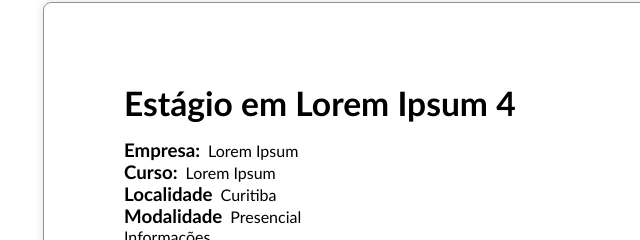
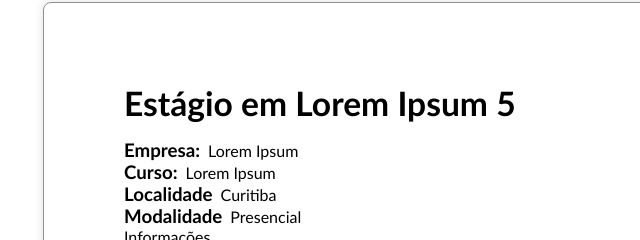
Before and after one commit to Victor-Danieleviz/ihc-vagas, a plain HTML site: page b-1/estagio5.html in a window 1280 px wide. Shown: the part 112-352 px from the top of the page, 196-836 px from the left. Drawn offline with Linux system fonts and the light colour scheme.

Commit message:
Update estagio5.html

```diff
--- a/b-1/estagio5.html
+++ b/b-1/estagio5.html
@@ -19,7 +19,7 @@
     <main class="main">
       <section class="internship-container-page">
         <div class="internship-title">
-          <h2>Estágio em Lorem Ipsum 4</h2>
+          <h2>Estágio em Lorem Ipsum 5</h2>
         </div>
         <div class="internship-employer">
           <div>
```
